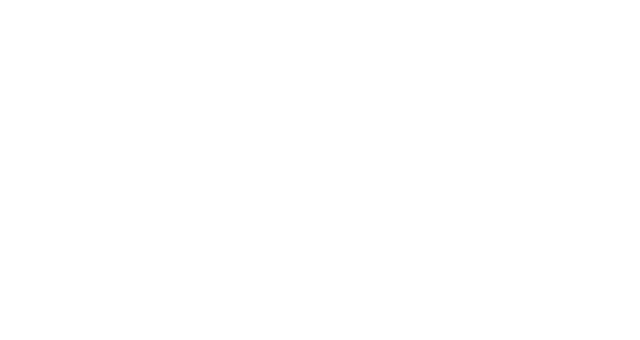
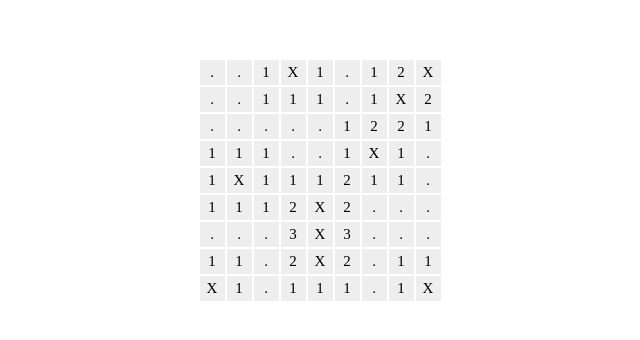
Before and after one commit to FinOCE/minesweeper, a Next.js app: page / in a window 1280 px wide. Shown: the part 220-560 px from the top of the page, without its empty margins (320-960 px from the left). Built offline with nearby package versions, Linux system fonts and the light colour scheme.

Commit message:
Create simple board on page

```diff
--- /dev/null
+++ b/components/Tile.tsx
@@ -0,0 +1,21 @@
+import {Tile as TileValue} from '../models/Game'
+import styles from '../styles/tile.module.sass'
+
+export interface TileProps {
+    value: TileValue,
+    index: number
+}
+
+export default function Tile({value, index}: TileProps) {
+    let v = value === 'B'
+        ? 'X'
+        : value === 0
+            ? '.' // alignment issues with no character atm
+            : value
+
+    return (
+        <div className={styles.tile} data-index={index}>
+            {v}
+        </div>
+    )
+}
--- a/index.ts
+++ /dev/null
@@ -1,6 +0,0 @@
-import Game from './models/Game'
-
-let game = new Game()
-game.setDifficulty('BEGINNER')
-game.create()
-game.print()
--- a/pages/index.tsx
+++ b/pages/index.tsx
@@ -1,7 +1,25 @@
+import Game from '../models/Game'
+import Tile from '../components/Tile'
 import styles from '../styles/index.module.sass'
 
 export default function index() {
+    let game = new Game()
+    game.setDifficulty('BEGINNER')
+    game.create()
+
     return (
-        <div></div>
+        <div id={styles.page}>
+            <div id={styles.game}>
+                {game.state.map((tile, i) => {
+
+                    return (
+                        <>
+                            {i % game.width === 0 && i !== 0 ? <br /> : ''}
+                            <Tile value={tile} index={i} />
+                        </>
+                    )
+                })}
+            </div>
+        </div>
     )
 }
--- a/styles/global.sass
+++ b/styles/global.sass
@@ -0,0 +1,2 @@
+*
+    margin: 0
--- a/styles/index.module.sass
+++ b/styles/index.module.sass
@@ -0,0 +1,9 @@
+#page
+    display: flex
+    align-items: center
+    justify-content: center
+    width: 100vw
+    height: 100vh
+
+#game
+    font-size: 0
--- /dev/null
+++ b/styles/tile.module.sass
@@ -0,0 +1,13 @@
+.tile
+    display: inline-flex
+    justify-content: center
+    align-items: center
+    width: 25px
+    height: 25px
+    background: #eee
+    border: 1px solid #fff
+    cursor: pointer
+    font-size: 15px
+
+    &:hover
+        background: #fff
```
